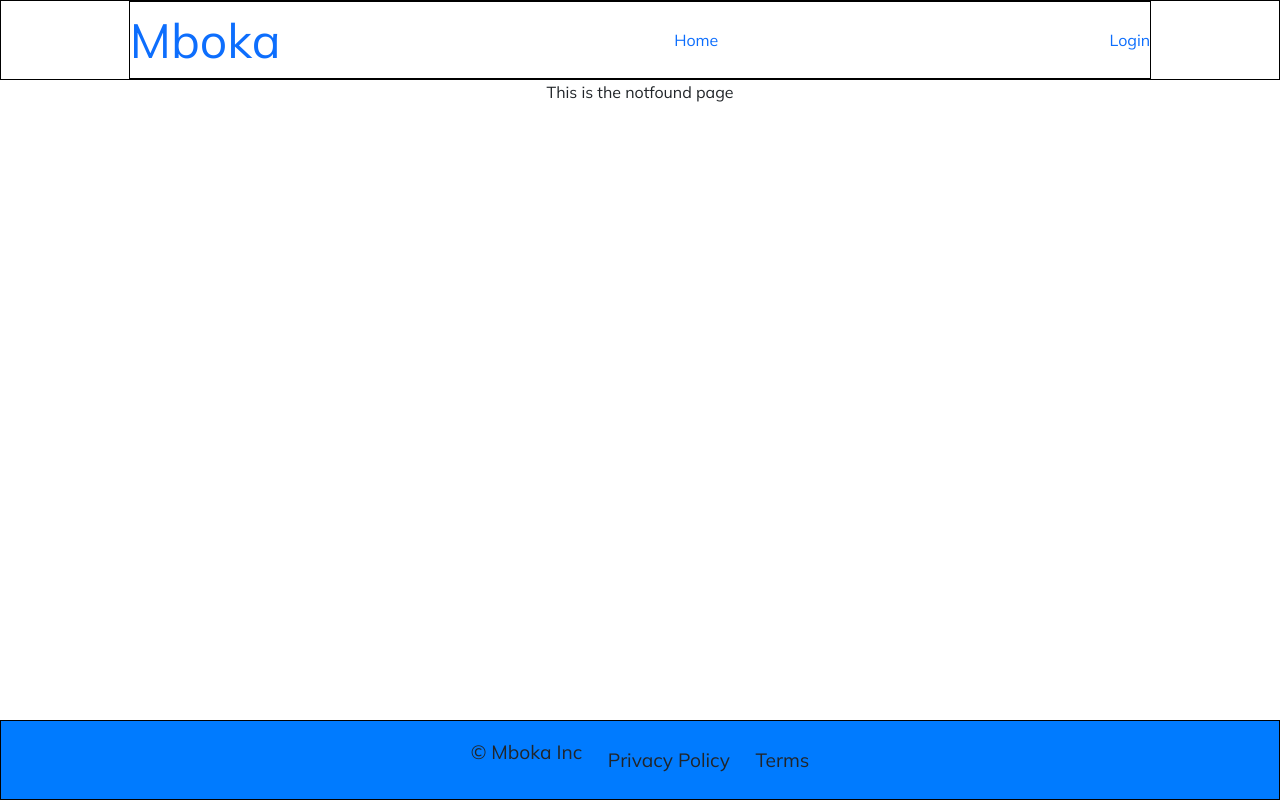
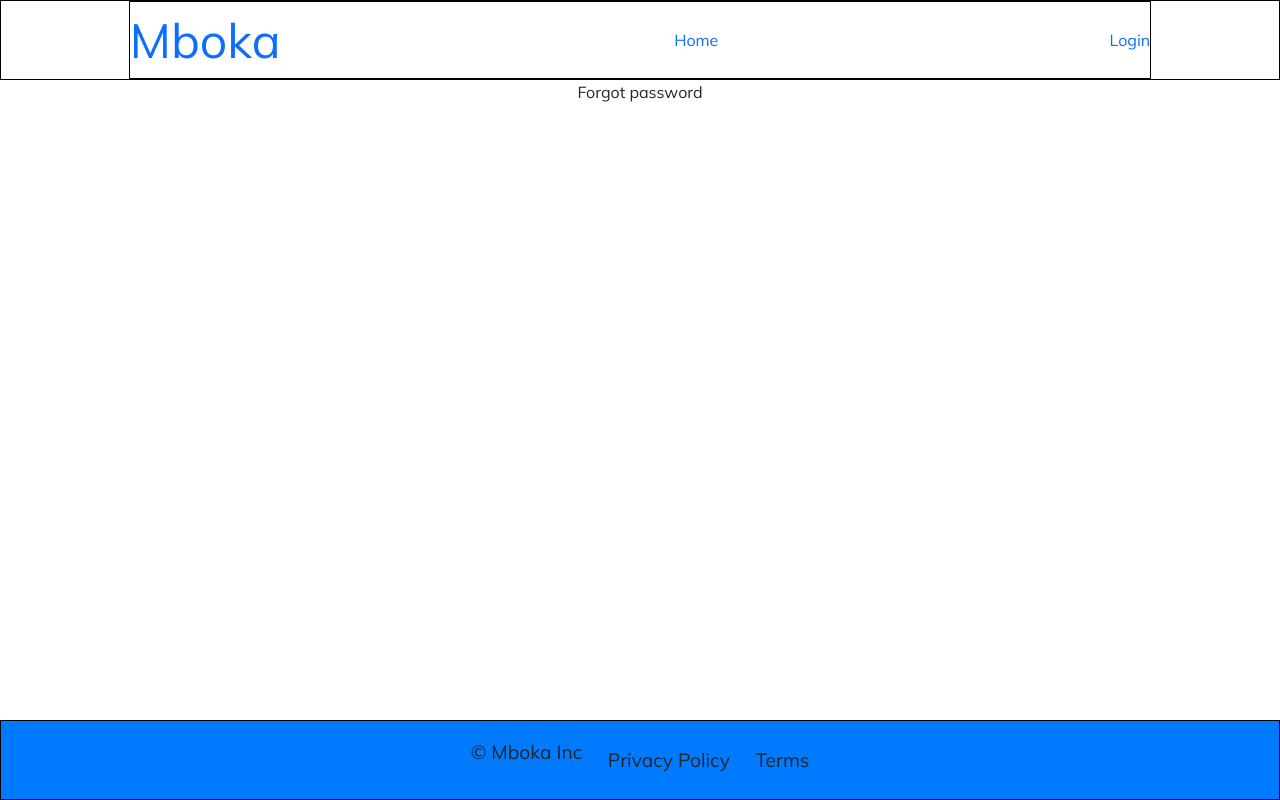
Before and after one commit to MokuaEnock/mboka, a React (Vite) app: page /auth/forgot in a window 1280 px wide. Built offline with nearby package versions, Linux system fonts and the light colour scheme; a small style sheet from the web is missing.

Commit message:
create forgot password compoent

```diff
--- a/src/App.jsx
+++ b/src/App.jsx
@@ -1,6 +1,6 @@
 import { BrowserRouter, Routes, Route } from "react-router-dom";
 // App.js
-import 'bootstrap/dist/css/bootstrap.min.css';
+import "bootstrap/dist/css/bootstrap.min.css";
 
 import "./App.css";
 import Header from "./Components/header/header";
@@ -8,6 +8,7 @@ import Footer from "./Components/footer/footer";
 import Landing from "./Pages/general/landing/landing";
 import Notfound from "./Pages/general/notfound/notfound";
 import Recruiter from "./Pages/recruiter/home/home";
+import ForgotPass from "./Pages/auth/forgot";
 
 function App() {
   return (
@@ -17,6 +18,10 @@ function App() {
         <Route element={<Landing />} path="/"></Route>
         <Route element={<Notfound />} path="*"></Route>
         <Route element={<Recruiter />} path="/recruiter"></Route>
+        <Route path="/auth">
+          <Route path="login"></Route>
+          <Route path="forgot" element={<ForgotPass />}></Route>
+        </Route>
       </Routes>
       <Footer />
     </BrowserRouter>
--- a/src/Pages/auth/forgot.jsx
+++ b/src/Pages/auth/forgot.jsx
@@ -0,0 +1,5 @@
+import "./auth.css";
+
+export default function ForgotPass() {
+  return <main id="forgot">Forgot password</main>;
+}
```
